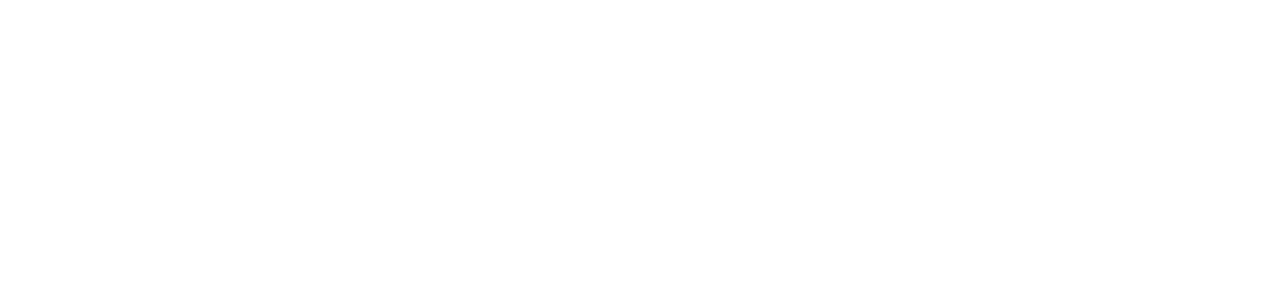
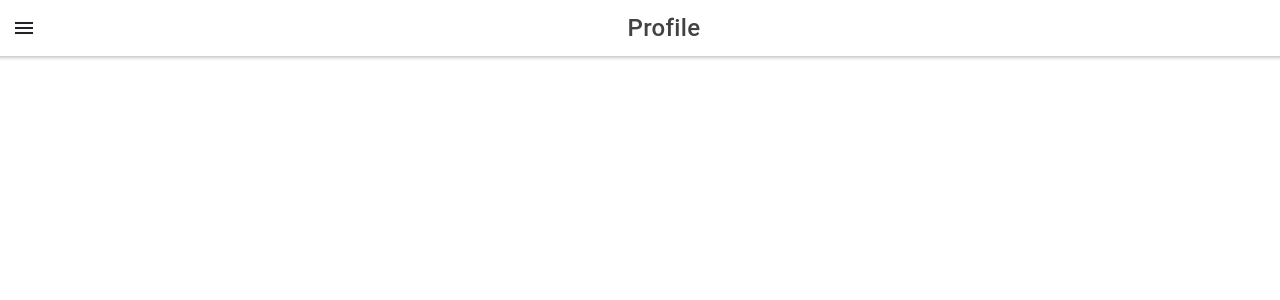
Before and after one commit to BenMorgan94/animalCrossingChoreTracker, a React (Create React App) app: page /profile-page in a window 1280 px wide. Shown: the top 300 px of the page. Built offline with nearby package versions, Linux system fonts and the light colour scheme.

Commit message:
feat(app): add profile page

```diff
--- a/src/App.tsx
+++ b/src/App.tsx
@@ -8,6 +8,7 @@
 import { IonReactRouter } from '@ionic/react-router';
 import LoginPage from './pages/login/login-page';
 import RegisterPage from './pages/register/register-page';
+import ProfilePage from './pages/profile/profile-page';
 import ChorePage from './pages/chore/chore-page';
 import CalendarPage from './pages/calendar/calendar-page';
 
@@ -37,6 +38,7 @@
         <IonRouterOutlet>
           <Route path="/login-page" component={LoginPage} exact={true} />
           <Route path="/register-page" component={RegisterPage} exact={true} />
+          <Route path="/profile-page" component={ProfilePage} exact={true} />
           <Route path="/chore-page" component={ChorePage} exact={true} />
           <Route path="/calendar-page" component={CalendarPage} exact={true} />
           <Route path="/" render={() => <Redirect to="/login-page" />} exact={true} />
--- a/src/pages/calendar/calendar-page.tsx
+++ b/src/pages/calendar/calendar-page.tsx
@@ -34,6 +34,11 @@
     window.location.href = "login-page";
   }
 
+  function navigateProfile() {
+    window.location.href = "profile-page";
+  };
+
+
   return (
     <>
       <IonHeader>
@@ -54,7 +59,7 @@
         </IonHeader>
         <IonContent>
           <IonList>
-            <IonItem>
+            <IonItem onClick={navigateProfile}>
               Profile
               <IonIcon slot="end" icon={personOutline} />
             </IonItem>
--- a/src/pages/chore/chore-page.tsx
+++ b/src/pages/chore/chore-page.tsx
@@ -72,7 +72,11 @@
     window.location.href = "login-page";
   };
 
-  navigateChorers = () => {
+  navigateProfile = () => {
+    window.location.href = "profile-page";
+  };
+
+  navigateChores = () => {
     window.location.href = "chore-page";
   };
 
@@ -111,6 +115,7 @@
     }, 1);
   };
 
+  // TODO: link chores to specific users
   addChore = (event: React.FormEvent<HTMLFormElement>) => {
     event.preventDefault();
 
@@ -219,11 +224,11 @@
           </IonHeader>
           <IonContent>
             <IonList>
-              <IonItem>
+              <IonItem onClick={this.navigateProfile}>
                 Profile
                 <IonIcon slot="end" icon={personOutline} />
               </IonItem>
-              <IonItem onClick={this.navigateChorers}>
+              <IonItem onClick={this.navigateChores}>
                 Chore list
                 <IonIcon slot="end" icon={listCircleOutline} />
               </IonItem>
--- /dev/null
+++ b/src/pages/profile/profile-page.css
@@ -0,0 +1,8 @@
+.header-title {
+    display: flex;
+    align-items: center;
+    text-align: center;
+    height: 2.5rem;
+    font-size: 1.5rem;
+    padding: 0 3rem 0 3rem;
+}
--- /dev/null
+++ b/src/pages/profile/profile-page.tsx
@@ -0,0 +1,87 @@
+import React from "react";
+import "./profile-page.css";
+import {
+  IonHeader,
+  IonToolbar,
+  IonMenuButton,
+  IonTitle,
+  IonMenu,
+  IonContent,
+  IonList,
+  IonItem,
+  IonIcon,
+} from "@ionic/react";
+import {
+  personOutline,
+  listCircleOutline,
+  calendarOutline,
+  helpCircleOutline,
+  logOutOutline,
+} from "ionicons/icons";
+
+export default class ProfilePage extends React.Component<{}> {
+  navigateCalendar() {
+    window.location.href = "calendar-page";
+  }
+
+  navigateChores() {
+    window.location.href = "chore-page";
+  }
+
+  logout() {
+    window.location.href = "login-page";
+  }
+
+  navigateProfile() {
+    window.location.href = "profile-page";
+  }
+  render() {
+    return (
+      <>
+        <IonHeader>
+          <IonToolbar>
+            <IonMenuButton menu="side-menu" slot="start" color="dark" />
+            <IonTitle class="header-title" size="large">
+              {" "}
+              Profile{" "}
+            </IonTitle>
+          </IonToolbar>
+        </IonHeader>
+
+        <IonMenu menuId="side-menu" contentId="content" side="start">
+          <IonHeader>
+            <IonToolbar>
+              <IonTitle>Menu</IonTitle>
+            </IonToolbar>
+          </IonHeader>
+          <IonContent>
+            <IonList>
+              <IonItem onClick={this.navigateProfile}>
+                Profile
+                <IonIcon slot="end" icon={personOutline} />
+              </IonItem>
+              <IonItem onClick={this.navigateChores}>
+                Chore list
+                <IonIcon slot="end" icon={listCircleOutline} />
+              </IonItem>
+              <IonItem onClick={this.navigateCalendar}>
+                Calendar
+                <IonIcon slot="end" icon={calendarOutline} />
+              </IonItem>
+              <IonItem>
+                Help
+                <IonIcon slot="end" icon={helpCircleOutline} />
+              </IonItem>
+              <IonItem onClick={this.logout}>
+                Logout
+                <IonIcon slot="end" icon={logOutOutline} />
+              </IonItem>
+            </IonList>
+          </IonContent>
+        </IonMenu>
+
+        <IonContent id="content"></IonContent>
+      </>
+    );
+  }
+}
```
